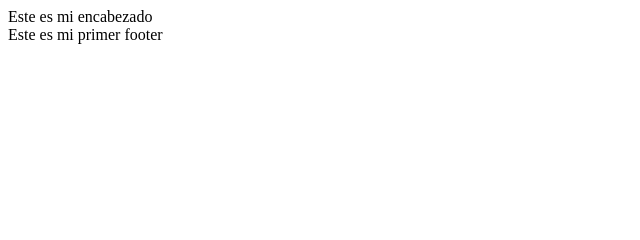
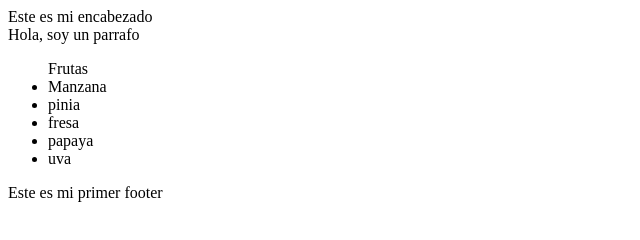
Before and after one commit to Jahn13/practica-para-merge, a plain HTML site: page merge1/index.html in a window 1280 px wide. Shown: the whole page, without its empty margins (0-640 px from the left). Drawn offline with Linux system fonts and the light colour scheme.

Commit message:
Agregue una lista de fruta

```diff
--- a/merge1/index.html
+++ b/merge1/index.html
@@ -10,6 +10,18 @@
     <header>
         Este es mi encabezado
     </header>
+    <main>
+        <article>
+            Hola, soy un parrafo
+        </article>
+        <ul> Frutas
+            <li>Manzana</li>
+            <li>pinia</li>
+            <li>fresa</li>
+            <li>papaya</li>
+            <li>uva</li>
+        </ul>
+    </main>
     <footer>
         Este es mi primer footer</footer>
     </footer>
```
